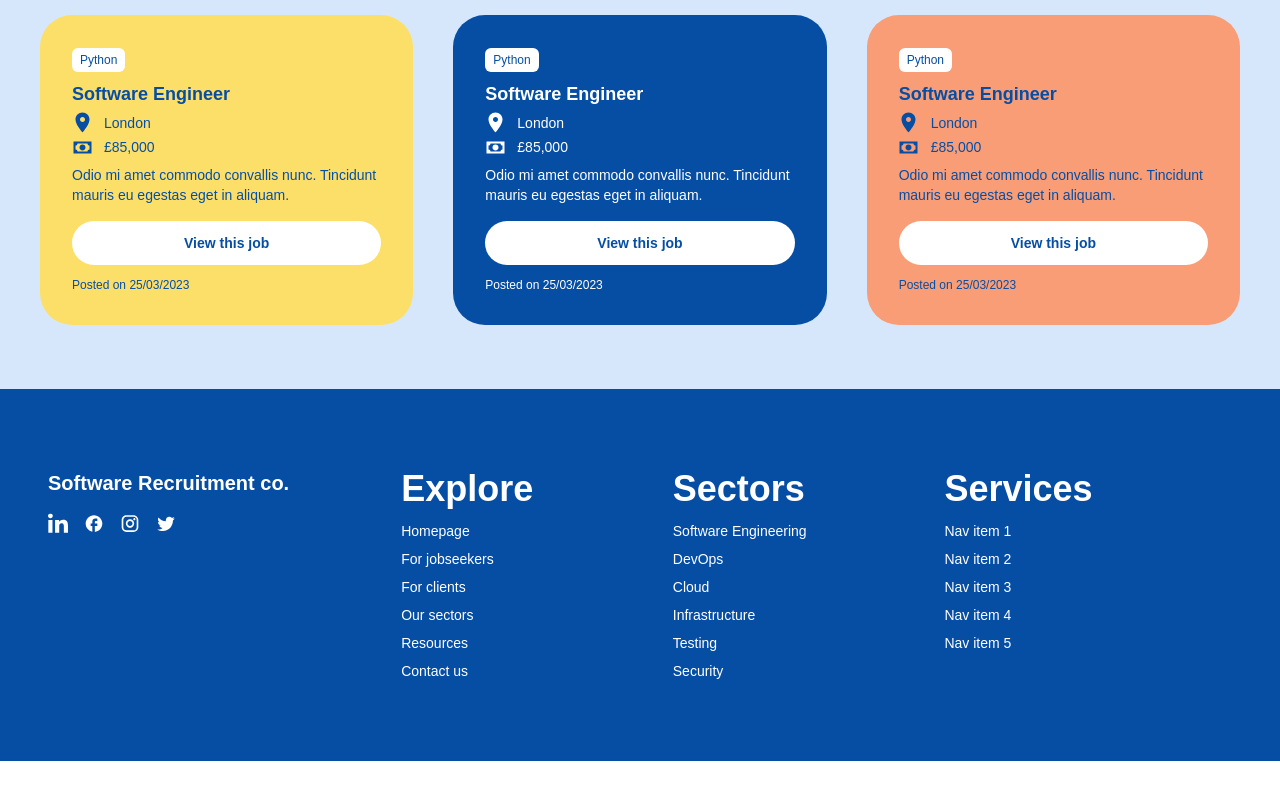
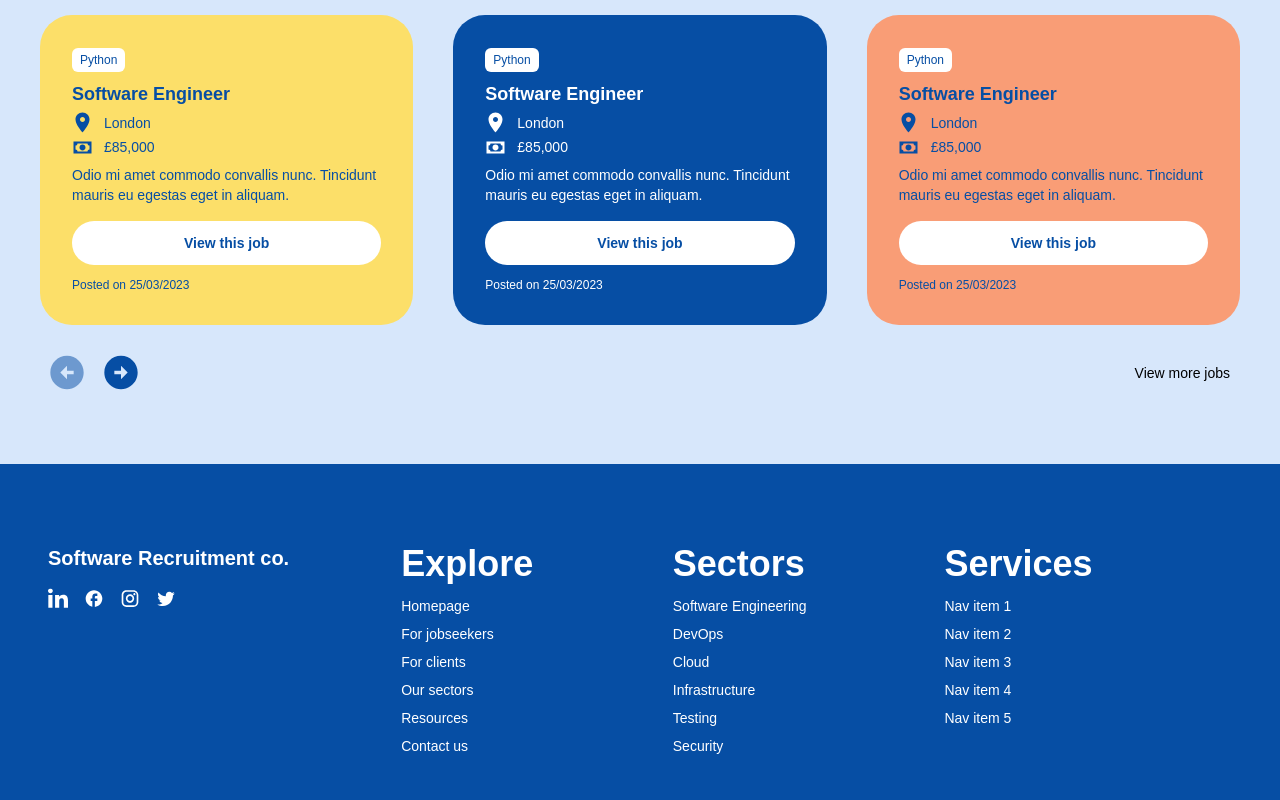
Before and after one commit to Kingsleyyong/sourceflow, a Next.js app: page / in a window 1280 px wide. Shown: the part 1145-1945 px from the top of the page. Before the commit the page ends 1906 px from the top, so only its background shows below. Built offline with nearby package versions, Linux system fonts and the light colour scheme.

Commit message:
feat - job button and view more jobs link

```diff
--- a/app/page.tsx
+++ b/app/page.tsx
@@ -4,6 +4,9 @@ import JobCard from "@/components/ui/JobCard";
 import { jobList } from "@/constants/jobLists";
 import { logoList } from "@/constants/logoLists";
 import Image from "next/image";
+import InlineSvg from "@/components/ui/InlineSvg";
+import Button from "@/components/ui/Button";
+import Link from "next/link";
 
 export default function Home() {
   return (
@@ -57,6 +60,31 @@ export default function Home() {
               <JobCard key={job.id} {...job} />
             ))}
           </div>
+
+          <div className={"flexCenter mt-5 justify-between"}>
+            <div>
+              <Button className="m-2.5" disabled>
+                <InlineSvg
+                  src={"/icons/prev-button.svg"}
+                  className={"text-light-blue"}
+                />
+              </Button>
+
+              <Button className="m-2.5">
+                <InlineSvg
+                  src={"/icons/next-button.svg"}
+                  className={"text-light-blue"}
+                />
+              </Button>
+            </div>
+
+            <Link
+              href={"#"}
+              className="leading-[150%} m-2.5 text-sm font-medium hover:underline"
+            >
+              View more jobs
+            </Link>
+          </div>
         </div>
       </section>
     </div>
--- a/components/layout/NavBar.tsx
+++ b/components/layout/NavBar.tsx
@@ -58,12 +58,13 @@ const NavBar = () => {
               ) : key === NavBarItem.BUTTON ? (
                 <Button
                   key={`${key + 1}. ${item.text}`}
-                  text={item.text}
                   textColor={item.textColor}
                   bgColor={item.bgColor}
                   radius={"rounded-[30px]"}
-                  className={"mx-1"}
-                />
+                  className={"mx-1 px-5 py-3 font-semibold"}
+                >
+                  {item.text}
+                </Button>
               ) : (
                 <></>
               ),
--- a/components/ui/Button.tsx
+++ b/components/ui/Button.tsx
@@ -1,35 +1,39 @@
 import React from "react";
 import clsx from "clsx";
 
-type ButtonProps = {
-  text: string;
+interface ButtonProps extends React.ButtonHTMLAttributes<HTMLButtonElement> {
+  children?: React.ReactNode;
   bgColor?: string;
   textColor?: string;
   radius?: string;
   onClickHandler?: () => void;
   className?: string;
-};
+}
 
 const Button: React.FC<ButtonProps> = ({
-  text,
+  children,
   bgColor = "",
   textColor = "",
   radius = "",
   onClickHandler,
   className = "",
+  disabled,
+  ...props
 }) => {
   return (
     <button
       onClick={onClickHandler}
       className={clsx(
-        "px-5 py-3 font-semibold transition-colors duration-200",
+        className,
         bgColor,
         textColor,
         radius,
-        className,
+        disabled && "cursor-not-allowed opacity-50",
+        !disabled && "cursor-pointer hover:grayscale-50",
       )}
+      {...props}
     >
-      {text}
+      {children}
     </button>
   );
 };
--- a/components/ui/JobCard.tsx
+++ b/components/ui/JobCard.tsx
@@ -47,9 +47,10 @@ const JobCard: React.FC<Job> = ({
         textColor={"text-light-blue"}
         bgColor={"bg-white"}
         radius={"rounded-4xl"}
-        className="w-full px-4 py-2 text-sm"
-        text="View this job"
-      />
+        className="w-full px-5 py-3 text-sm font-semibold"
+      >
+        View this job
+      </Button>
       <p className="mt-3 text-xs">Posted on {postedDate}</p>
     </div>
   );
--- a/components/ui/SearchInput.tsx
+++ b/components/ui/SearchInput.tsx
@@ -27,7 +27,7 @@ const SearchInput: React.FC<SearchInputProps> = ({
 
       <button
         onClick={handleSearch}
-        className="bg-yellow rounded-r-full px-6 py-3 text-lg font-semibold text-black"
+        className="bg-yellow cursor-pointer rounded-r-full px-6 py-3 text-lg font-semibold text-black"
       >
         Search jobs
       </button>
```
Also changed, not shown: public/icons/next-button.svg (added), public/icons/prev-button.svg (added).
